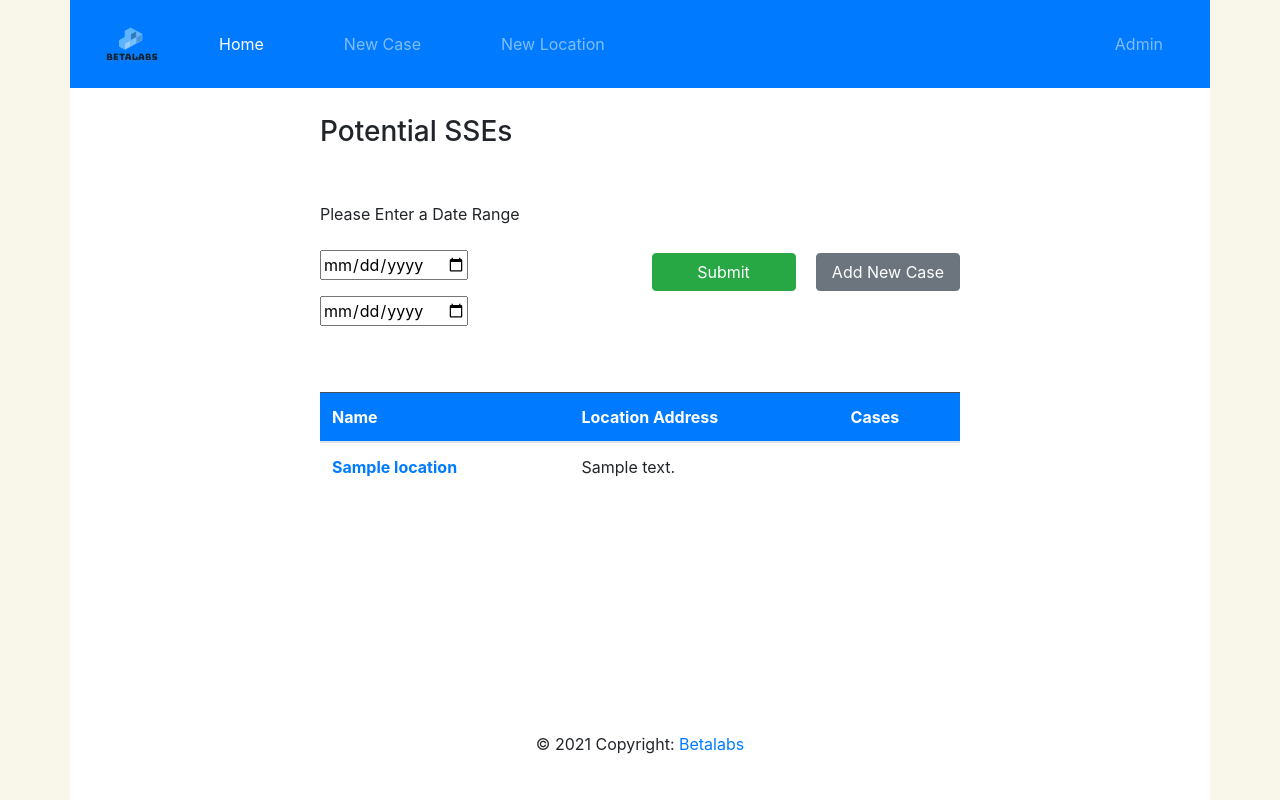
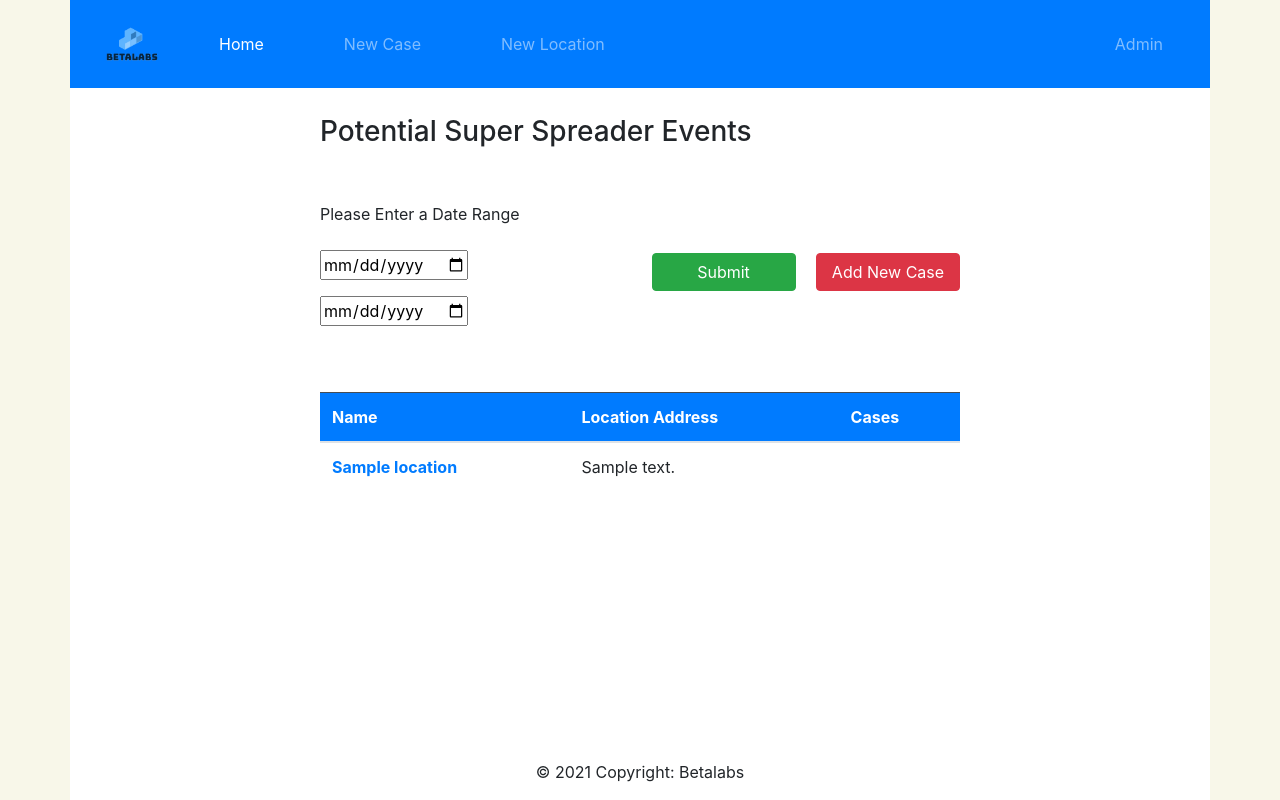
Before and after one commit to santiago-mooser/COMP3297, a Django app: page / in a window 1280 px wide. Run offline with Django 3.2, Linux system fonts and the light colour scheme; tables that the repository leaves empty hold one stand-in row (values such as "Sample post"); some libraries are stand-ins or nearby versions.

Commit message:
finalised templates, added favicon, fixed footer

```diff
--- a/sse_finder/static/sse_finder/css/style.css
+++ b/sse_finder/static/sse_finder/css/style.css
@@ -6,6 +6,7 @@
     flex-direction: column;
     justify-content: start;
     background-color: rgb(248, 247, 233);
+    position: relative;
 }
 
 .container
@@ -25,12 +26,10 @@
     padding: 0 2rem;
 }
 
-.footer
+footer
 {
-    display: flex;
-    justify-content: center;
     position: absolute;
-    left: 50%;
-    transform: translate(-50%, -50%);
     bottom: 0;
+    left: 0;
+    width: 100%;
 }
--- a/templates/base.html
+++ b/templates/base.html
@@ -7,7 +7,7 @@
 <head>
     <meta charset="UTF-8">
     <meta name="viewport" content="width=device-width, initial-scale=1.0">
-
+    <link rel="shortcut icon" href="{% static 'sse_finder/logo.png' %}" type="image/x-icon">
     <link rel="stylesheet" href="{% static 'sse_finder/css/style.css' %}">
 
     {% block css %}{% endblock %}
@@ -57,11 +57,11 @@
             {% endblock %}
 
             <!-- Footer -->
-            <footer class="page-footer font-small blue footer">
+            <footer style="" class="page-footer font-small blue footer">
 
                 <!-- Copyright -->
                 <div class="footer-copyright text-center py-3">© 2021 Copyright:
-                <a href="https://mdbootstrap.com/"> Betalabs</a>
+                <a> Betalabs</a>
                 </div>
                 <!-- Copyright -->
 
--- a/templates/pages/home.html
+++ b/templates/pages/home.html
@@ -26,7 +26,7 @@
 
     <div class="heading">
         <div class="heading-inner">
-            <h3>Potential SSEs</h3>
+            <h3>Potential Super Spreader Events</h3>
         </div>
     </div>
 
@@ -43,7 +43,7 @@
 
                 <div class="buttons">
                     <button type="submit" class="btn btn-success button submit">Submit</button>
-                    <a class="btn btn-secondary button" role="button" href="{% url 'add_case'%}">Add New Case</a>
+                    <a class="btn btn-danger button" role="button" href="{% url 'add_case'%}">Add New Case</a>
                 </div>
             </div>
         </form>
```
Also changed, not shown: sse_finder/migrations/0004_auto_20210426_0720.py (added).
